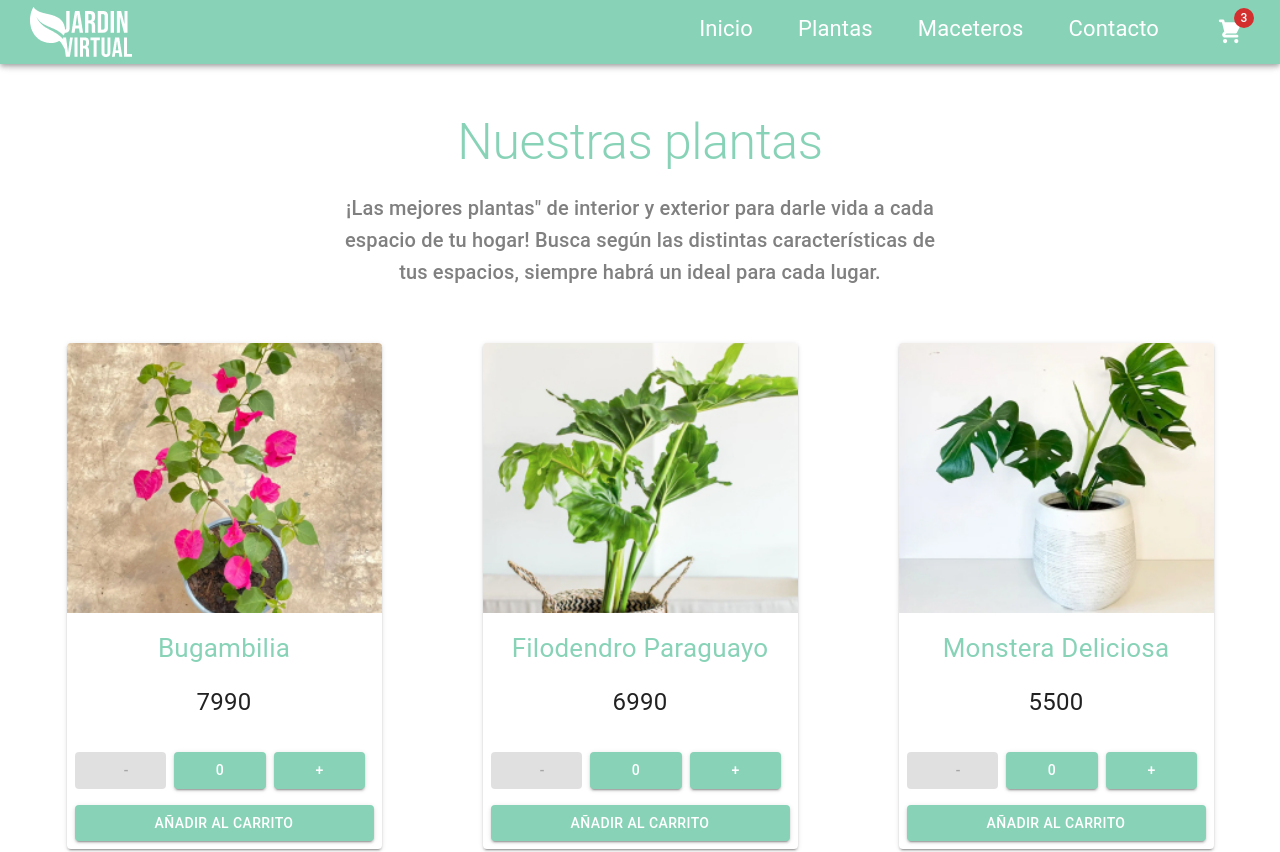
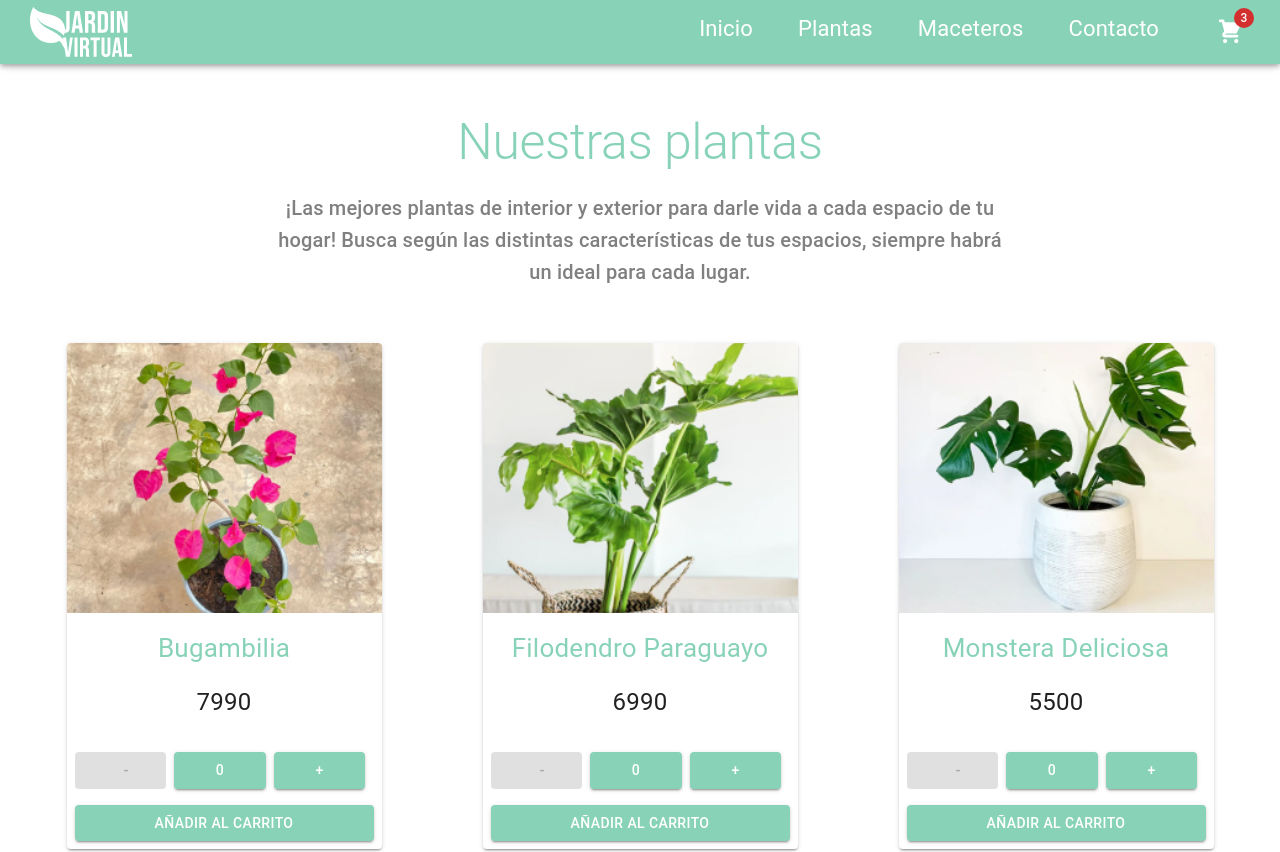
Before and after one commit to vanessadugarte/virtual-garden, a React (Create React App) app: page /plantas in a window 1280 px wide. Shown: the top 852 px of the page. Built offline with nearby package versions, Linux system fonts and the light colour scheme.

Commit message:
uploading gh pages

```diff
--- a/package.json
+++ b/package.json
@@ -2,6 +2,7 @@
   "name": "virtual-garden-app",
   "version": "0.1.0",
   "private": true,
+  "homepage": "https://vanessadugarte.github.io/virtual-garden",
   "dependencies": {
     "@emotion/react": "^11.11.4",
     "@emotion/styled": "^11.11.5",
@@ -21,6 +22,8 @@
     "sort-by": "^1.2.0"
   },
   "scripts": {
+  "predeploy": "npm run build",
+  "deploy": "gh-pages -d build",
     "start": "react-scripts start",
     "dev": "react-scripts start",
     "build": "react-scripts build",
@@ -44,5 +47,8 @@
       "last 1 firefox version",
       "last 1 safari version"
     ]
+  },
+  "devDependencies": {
+    "gh-pages": "^6.1.1"
   }
 }
--- a/src/components/flowerPots/FlowerPots.jsx
+++ b/src/components/flowerPots/FlowerPots.jsx
@@ -8,7 +8,7 @@ const FlowerPots = () => {
     return (
         <Container maxWidth="xl" sx={{textAlign: "center", display:"flex", flexDirection:"column", alignItems:"center", paddingBottom:"65px"}}>
             <Typography variant="h2" sx={{mb:"20px", color:"#88D3B8",fontSize: { xs: '40px', sm: '50px'}}}>Nuestros Maceteros</Typography>
-            <Typography variant="h6" sx={{width: {xs:"70%", md:"50%"}, textAlign:"center", color:"gray"}}>encontrarás una amplia selección de maceteros diseñados para embellecer tu hogar y dar vida a tus plantas. Desde maceteros de cerámica elegantes hasta maceteros colgantes modernos, tenemos todo lo que necesitas para crear un oasis verde en cualquier espacio. </Typography>
+            <Typography variant="h6" sx={{width: {xs:"70%", md:"60%"}, textAlign:"center", color:"gray"}}>encontrarás una amplia selección de maceteros diseñados para embellecer tu hogar y dar vida a tus plantas. Desde maceteros de cerámica elegantes hasta maceteros colgantes modernos, tenemos todo lo que necesitas para crear un oasis verde en cualquier espacio. </Typography>
             <Grid container spacing={2} sx={{ display: "flex", justifyContent: "flex-start", flexWrap: "wrap" }}>
                 {maceteros.map((el, index) => (
                     <Grid item xs={12} sm={6} md={6} lg={4} xl={3} key={index} sx={{ display: "flex", justifyContent: "center", marginTop: "55px" }}>
--- a/src/components/plants/Plants.jsx
+++ b/src/components/plants/Plants.jsx
@@ -33,7 +33,7 @@ const PlantsPage = () => {
     return (
         <Container maxWidth="xl" sx={{textAlign: "center", display:"flex", flexDirection:"column", alignItems:"center", paddingBottom:"65px"}}>
             <Typography variant="h2" sx={{mb:"20px", color:"#88D3B8",fontSize: { xs: '40px', sm: '50px'}}}>Nuestras plantas</Typography>
-            <Typography variant="h6" sx={{width:{xs:"80%", md:"50%"}, textAlign:"center", color:"gray"}}>¡Las mejores plantas" de interior y exterior para darle vida a cada espacio de tu hogar! Busca según las distintas características de tus espacios, siempre habrá un ideal para cada lugar. </Typography>
+            <Typography variant="h6" sx={{width:{xs:"80%", md:"60%"}, textAlign:"center", color:"gray"}}>¡Las mejores plantas de interior y exterior para darle vida a cada espacio de tu hogar! Busca según las distintas características de tus espacios, siempre habrá un ideal para cada lugar. </Typography>
             <Grid container spacing={2} sx={{ display: "flex", justifyContent: "flex-start", flexWrap: "wrap" }}>
                 {plantas.map((el, index) => (
                     <Grid item xs={12} sm={6} md={6} lg={4} xl={3} key={index} sx={{ display: "flex", justifyContent: "center", marginTop: "55px" }}>
```
Also changed, not shown: 1 other file (tests, documents, lock files or other folders).
